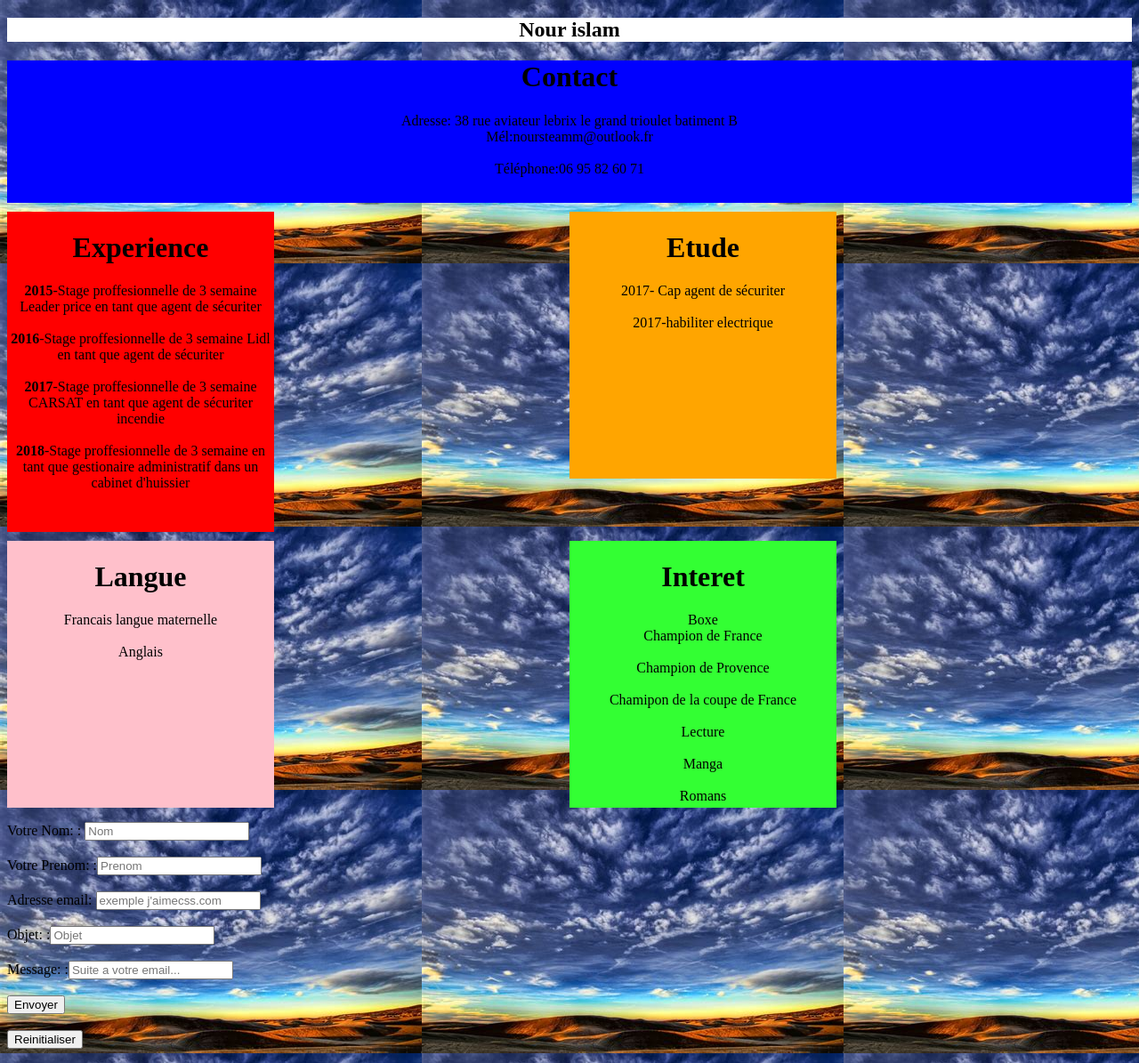
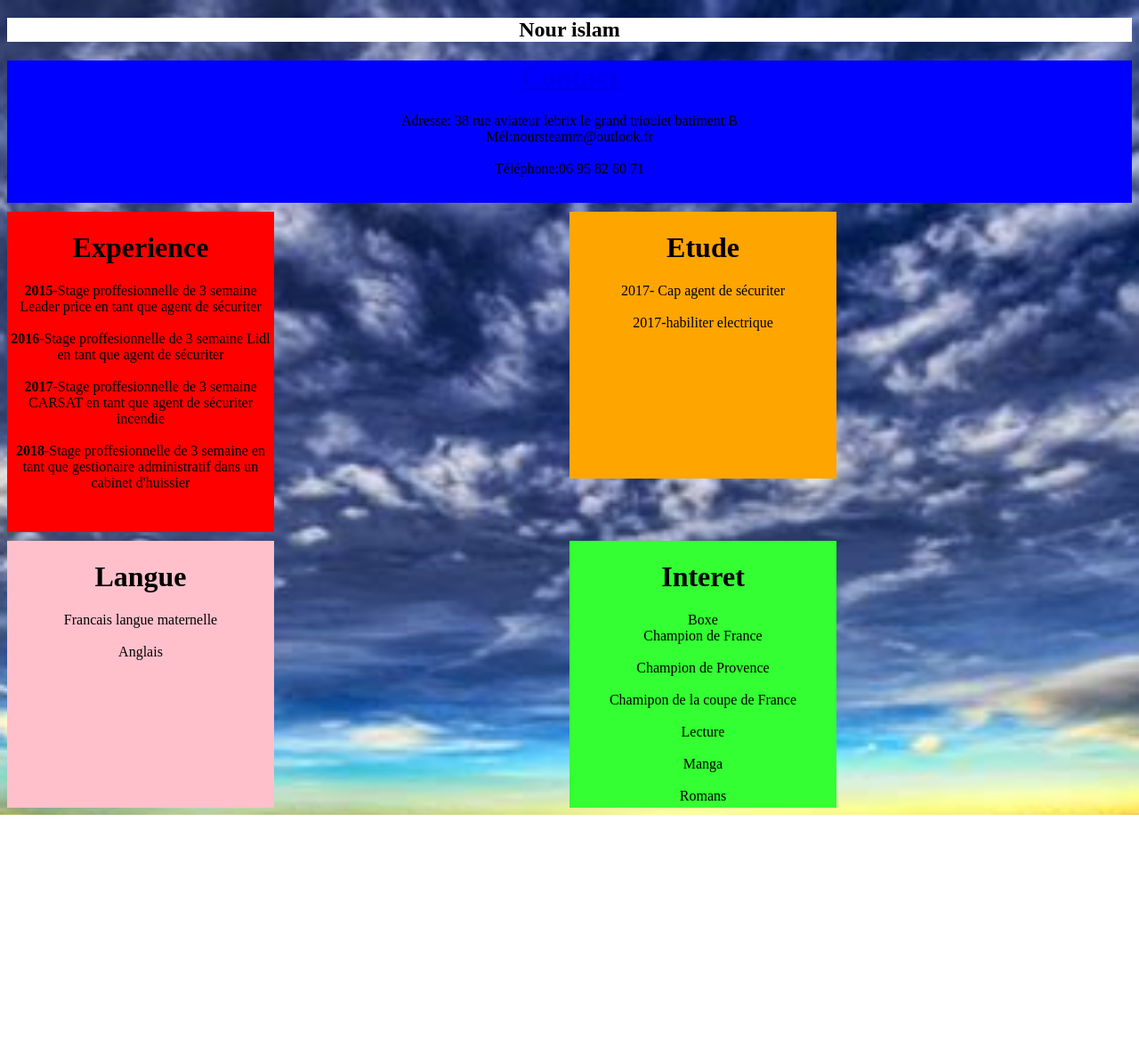
Before and after one commit to Nouraftis/MonProjet, a plain HTML site: page formulaire/cvnour.html in a window 1280 px wide. Shown: the whole page at 89% size. After the commit the page ends 916 px from the top, so only its background shows below. Drawn offline with Linux system fonts and the light colour scheme.

Commit message:
Add files via upload

```diff
--- a/formulaire/cvnour.html
+++ b/formulaire/cvnour.html
@@ -19,7 +19,7 @@
 
 	 <div class="cor">
 
-	 <h1> Contact </h1>
+	 <h1> <a href="formulaire.html">Contact</a> </h1>
 
 	 <P> Adresse: 38 rue aviateur lebrix le grand trioulet batiment B </br>
 	 M&eacutel:noursteamm@outlook.fr </br>
@@ -80,30 +80,6 @@ Anglais</p>
 </br>
 	Romans </p>
 
-  </div>
-</div>
-    <form method="post" action="mailto:nour-boxeur@hotmail.fr">
-    <p>
-        <label>Votre Nom:</label> : <input type="text" name="nom" placeholder="Nom" required/>  </br>
-        </br>
-
-        <label>Votre Prenom:</label> :<input type="text" name="prenom" placeholder="Prenom" required/></br>
-        </br>
-
-        <label>Adresse email</label>: <input type="email" placeholder="exemple j'aimecss.com" required/> </br>
-        </br>
-
-     <label>Objet:</label> :<input type="text" name="objet" placeholder="Objet" required/></br>
-        </br>
-
-         <label>Message:</label> :<input type="text" name="message" placeholder="Suite a votre email..." required/></br>
-        </br>
-
-        <input type="submit" value="Envoyer" /> </br>
-        </br>
-         <input type="reset" value="Reinitialiser" />
-
-
 
     </p>
 
@@ -113,3 +89,4 @@ Anglais</p>
 
 
 </body>
+</html>
--- a/formulaire/nour.css
+++ b/formulaire/nour.css
@@ -2,7 +2,9 @@
 
 body {
 
-background-image:url(./photo/photosky.jpg)
+background-image:url(./photo/photosky.jpg);
+background-attachment: fixed;
+background-size: 1920px 1080px
 
 }
 
```
Also changed, not shown: formulaire/formulaire.html (added, +44 -0 lines).
